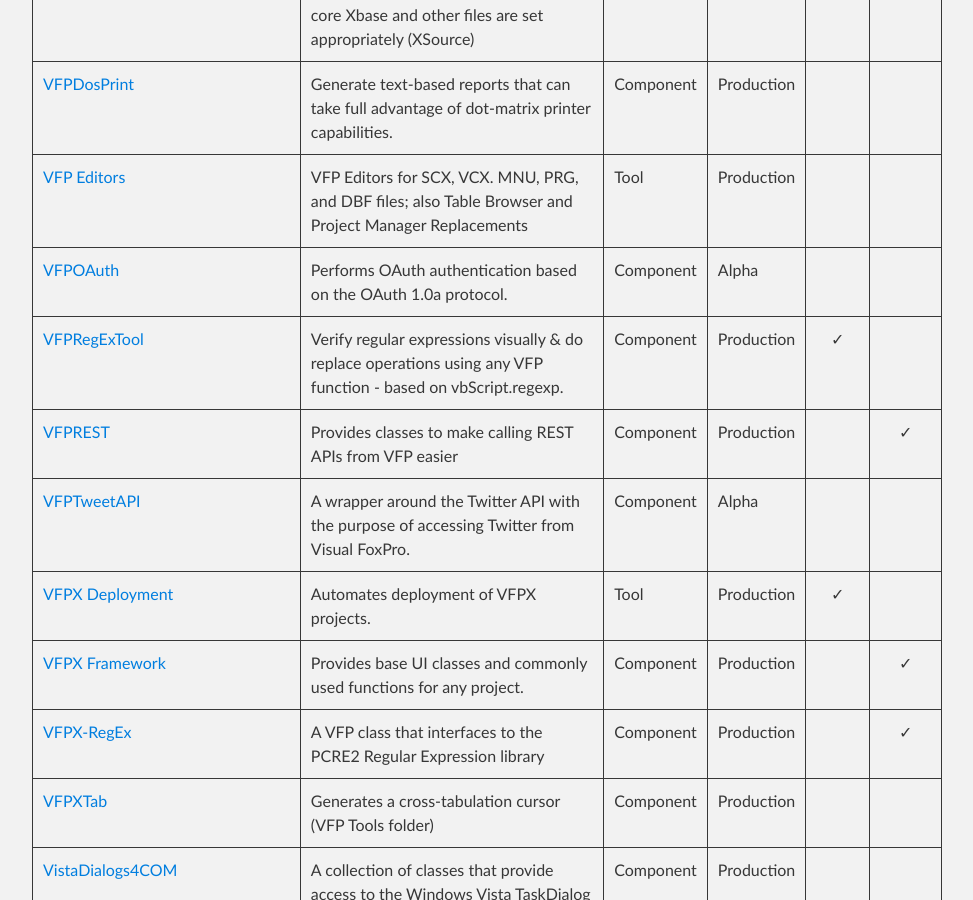
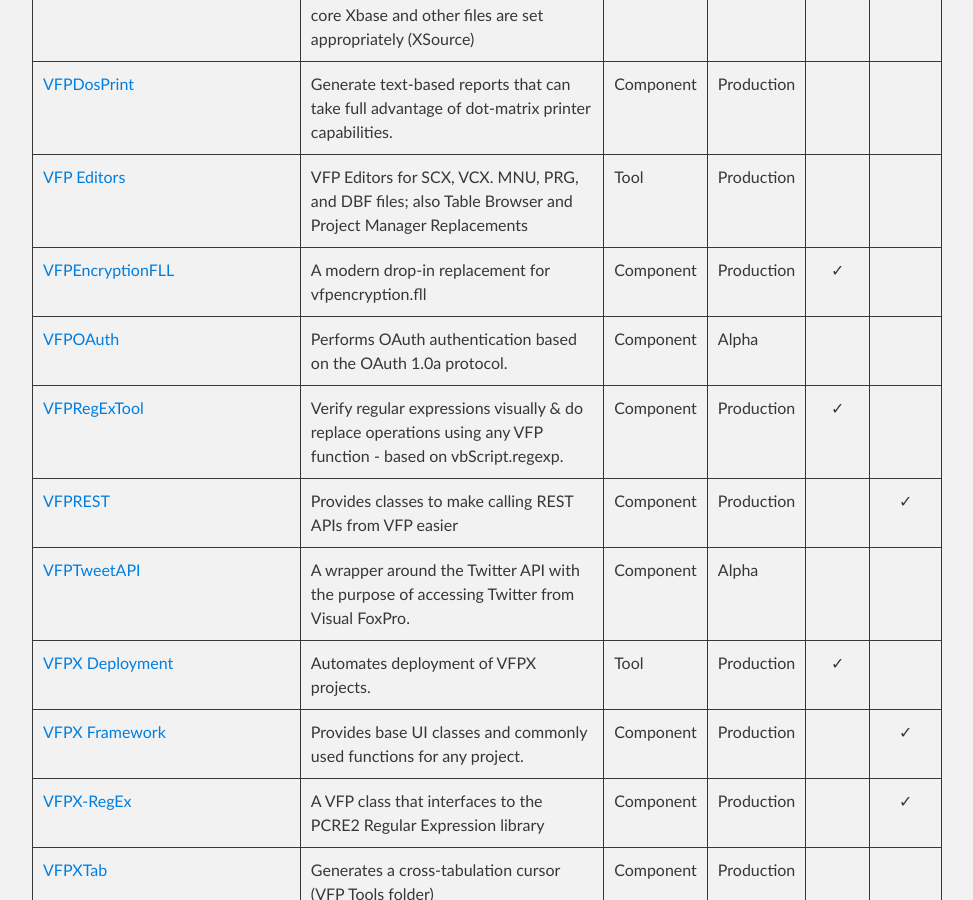
Before and after one commit to VFPX/VFPX.github.io, a Jekyll site: the page built from projects.md, in a window 1280 px wide and 900 px high, scrolled down 11214 px. Shown: the whole window, without its empty margins (288-1261 px from the left). Built offline with Jekyll 4.4.1, drawn with Linux system fonts in a browser that asks for light colours; our own code applies the rules of GitHub Pages for plain Markdown files.

Commit message:
Added VFPEncryptionFLL

```diff
--- a/_data/projects.json
+++ b/_data/projects.json
@@ -1251,6 +1251,15 @@
 	"foxget": false
   },
   {
+    "project": "VFPEncryptionFLL",
+    "url": "https://github.com/VFPX/VFPEncryptionFLL",
+    "description": "A modern drop-in replacement for vfpencryption.fll",
+    "state": "Production",
+    "category": "Component",
+	"thorcfu": true,
+	"foxget": false
+  },
+  {
     "project": "VFPOAuth",
     "url": "http://github.com/VFPX/VFPOAuth",
     "description": "Performs OAuth authentication based on the OAuth 1.0a protocol.",
```
Also changed, not shown: _posts/2026-10-30-VFPEncryptionFLL.markdown (added, +8 -0 lines).
